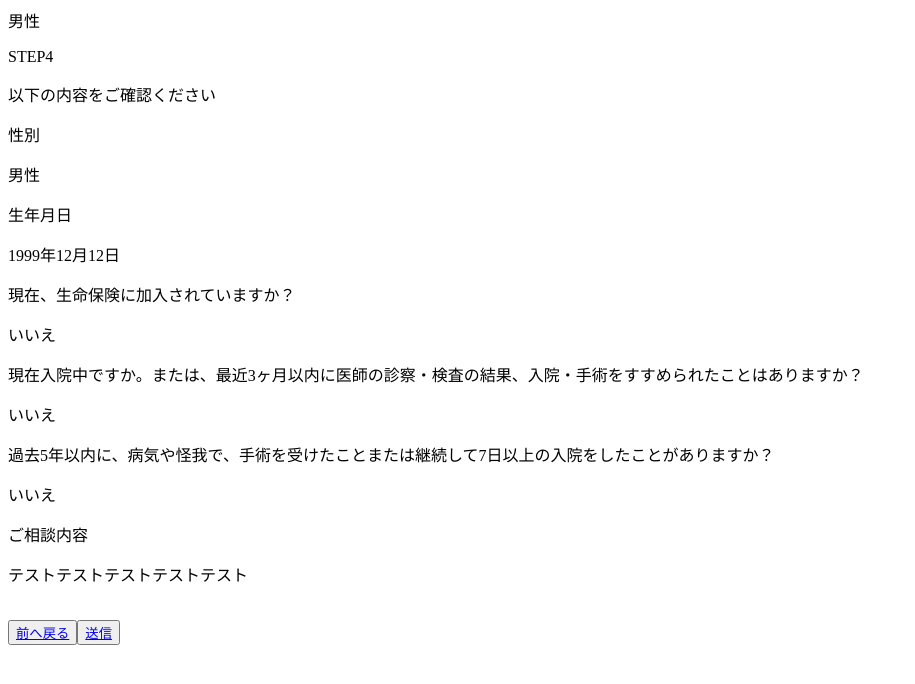
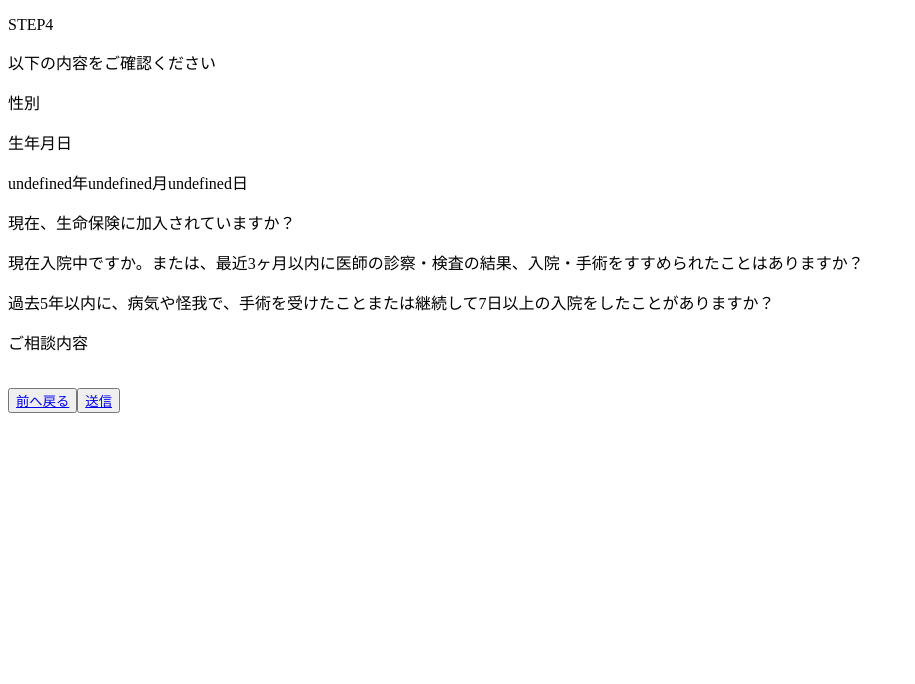
Before and after one commit to Hiroto-Iizuka/react-form-B, a React (Create React App) app: page /confirmation in a window 1280 px wide. Shown: the top 684 px of the page, without its empty margins (0-915 px from the left). Built offline with nearby package versions, Linux system fonts and the light colour scheme.

Commit message:
Basicページに回答のdispatch機能を実装

```diff
--- a/src/App.jsx
+++ b/src/App.jsx
@@ -4,14 +4,12 @@ import { Question } from './pages/Question';
 import { CounselingDetail } from './pages/CounselingDetail';
 import Confirmation from './pages/Confirmation';
 
-import { connect } from "react-redux";
+// import { connect } from "react-redux";
 
-function App({gender}) {
+function App() {
   return (
     <BrowserRouter>
-      <div className="App">
-        {gender}
-      </div>
+      <div className="App"></div>
       <Routes>
         <Route path="/" element={<Basic />} />
         <Route path="/question" element={<Question />} />
@@ -22,18 +20,18 @@ function App({gender}) {
   );
 }
 
-const mapStateToProps = (state) => {
-  return {
-    gender: state.gender,
-    birthYear: state.birthYear,
-    birthMonth: state.birthMonth,
-    birthDay: state.birthDay,
-    question1: state.question1,
-    question2: state.question2,
-    question3: state.question3,
-    counselingDetail: state.counselingDetail,
-  }
-}
+// const mapStateToProps = (state) => {
+//   return {
+//     gender: state.gender,
+//     birthYear: state.birthYear,
+//     birthMonth: state.birthMonth,
+//     birthDay: state.birthDay,
+//     question1: state.question1,
+//     question2: state.question2,
+//     question3: state.question3,
+//     counselingDetail: state.counselingDetail,
+//   }
+// }
 
-export default connect(mapStateToProps)(App);
-// export default App;
+// export default connect(mapStateToProps)(App);
+export default App;
--- a/src/index.js
+++ b/src/index.js
@@ -1,15 +1,10 @@
 import React from 'react';
 import ReactDOM from 'react-dom';
 import App from './App';
-import { Provider } from "react-redux";
-import store from "./store/index";
+// import { Provider } from "react-redux";
+// import store from "./reducers/index";
 
-ReactDOM.render(
-  <Provider store={store}>
-    <App />
-  </Provider>,
-  document.getElementById('root')
-);
+ReactDOM.render(<App />, document.getElementById('root'));
 
 // If you want to start measuring performance in your app, pass a function
 // to log results (for example: reportWebVitals(console.log))
--- a/src/pages/Basic.jsx
+++ b/src/pages/Basic.jsx
@@ -1,20 +1,36 @@
-import React, { useState } from "react";
+import React, { useReducer, useState } from "react";
 import { Link } from "react-router-dom";
 import { Gender } from "../components/Gender";
 import { BirthDate } from "../components/BirthDate";
 
-import { connect } from "react-redux";
+import reducer from '../reducers'
 
-export const Basic = ({ dispatch }) => {
+// import { connect } from "react-redux";
+
+export const Basic = () => {
+  const [state, dispatch] = useReducer(reducer, []);
   const [gender, setGender] = useState("男性");
 
   const [birthYear, setBirthYear] = useState();
   const [birthMonth, setBirthMonth] = useState();
   const [birthDay, setBirthDay] = useState();
 
-  const answerBasic = () => {
-    dispatch({ type: "ANSWERS", payload: gender });
+  const answerBasic = (e) => {
+    dispatch({
+      type: 'BASIC_ANSWERS',
+      gender,
+      birthYear,
+      birthMonth,
+      birthDay,
+    });
+    setGender('');
+    setBirthYear('');
+    setBirthMonth('');
+    setBirthDay('');
+    // state確認用
+    console.log(state)
   }
+
 
   return (
     <>
@@ -26,20 +42,22 @@ export const Basic = ({ dispatch }) => {
       <br />
       <button onClick={answerBasic}>更新</button>
       <div>
-        <button><Link to="/question">次へ進む</Link></button>
+        <button><Link to="/question" >次へ進む</Link></button>
       </div>
     </>
 
   )
 }
 
-const mapStateToProps = (state) => {
-  return {
-    gender: state.gender,
-    birthYear: state.birthYear,
-    birthMonth: state.birthMonth,
-    birthDay: state.birthDay,
-  }
-}
+// const mapStateToProps = (state) => {
+//   return {
+//     gender: state.gender,
+//     birthYear: state.birthYear,
+//     birthMonth: state.birthMonth,
+//     birthDay: state.birthDay,
+//   }
+// }
 
-export default connect(mapStateToProps)(Basic);
+// export default connect(mapStateToProps)(Basic);
+
+export default Basic;
--- a/src/pages/Confirmation.jsx
+++ b/src/pages/Confirmation.jsx
@@ -1,8 +1,11 @@
-import React from "react";
-import { connect } from "react-redux";
+import React, { useReducer, useState } from "react";
+// import { connect } from "react-redux";
 import { Link } from "react-router-dom";
+import reducer from '../reducers'
 
 export const Confirmation = ({ gender, birthYear, birthMonth, birthDay, question1, question2, question3, counselingDetail }) => {
+  const [state, dispatch] = useReducer(reducer, []);
+
   return (
     <>
       <div>
@@ -11,7 +14,8 @@ export const Confirmation = ({ gender, birthYear, birthMonth, birthDay, question
       </div>
       <div>
         <p>性別</p>
-        <p>{gender}</p>
+        <p>{state.gender}</p>
+        <p>{state}</p>
       </div>
       <div>
         <p>生年月日</p>
@@ -42,17 +46,19 @@ export const Confirmation = ({ gender, birthYear, birthMonth, birthDay, question
   )
 }
 
-const mapStateToProps = (state) => {
-  return {
-    gender: state.gender,
-    birthYear: state.birthYear,
-    birthMonth: state.birthMonth,
-    birthDay: state.birthDay,
-    question1: state.question1,
-    question2: state.question2,
-    question3: state.question3,
-    counselingDetail: state.counselingDetail,
-  }
-}
+// const mapStateToProps = (state) => {
+//   return {
+//     gender: state.gender,
+//     birthYear: state.birthYear,
+//     birthMonth: state.birthMonth,
+//     birthDay: state.birthDay,
+//     question1: state.question1,
+//     question2: state.question2,
+//     question3: state.question3,
+//     counselingDetail: state.counselingDetail,
+//   }
+// }
 
-export default connect(mapStateToProps)(Confirmation);
+// export default connect(mapStateToProps)(Confirmation);
+
+export default Confirmation;
--- /dev/null
+++ b/src/reducers/index.js
@@ -0,0 +1,34 @@
+// import { createStore } from "redux";
+// import { Basic } from '../pages/Basic';
+// import { Question } from '../pages/Question';
+// import { CounselingDetail } from '../pages/CounselingDetail';
+
+const initialState = {
+  gender: "男性",
+  birthYear: "1999",
+  birthMonth: "12",
+  birthDay: "12",
+  question1: "いいえ",
+  question2: "いいえ",
+  question3: "いいえ",
+  counselingDetail: "テストテストテストテストテスト",
+};
+
+const answers = (state = initialState, action) => {
+  switch (action.type) {
+    case 'BASIC_ANSWERS':
+      const basicAnswers = {
+        gender: state.gender = action.gender,
+        birthYear: state.birthYear = action.birthYear,
+        birthMonth:  state.birthMonth = action.birthMonth,
+        birthDay:  state.birthDay = action.birthDay
+      }
+      return [...state, {...basicAnswers}]
+    default:
+      return state;
+  }
+};
+
+// const store = createStore(reducer);
+
+export default answers;
--- a/src/store/index.js
+++ /dev/null
@@ -1,37 +0,0 @@
-import { createStore } from "redux";
-import { Basic } from '../pages/Basic';
-import { Question } from '../pages/Question';
-import { CounselingDetail } from '../pages/CounselingDetail';
-
-const initialState = {
-  gender: "男性",
-  birthYear: "1999",
-  birthMonth: "12",
-  birthDay: "12",
-  question1: "いいえ",
-  question2: "いいえ",
-  question3: "いいえ",
-  counselingDetail: "テストテストテストテストテスト",
-};
-
-const reducer = (state = initialState, action, payload) => {
-  switch (action.type) {
-    case 'ANSWERS':
-      return {
-        gender: state.gender = payload,
-        birthYear: state.birthYear = Basic.birthYear,
-        birthMonth: state.birthMonth = Basic.birthMonth,
-        birthDay: state.birthDay = Basic.birthDay,
-        question1: state.question1 = Question.question,
-        question2: state.question2 = Question.question2,
-        question3: state.question3 = Question.question3,
-        counselingDetail: state.counselingDetail = CounselingDetail,
-      }
-    default:
-      return state;
-  }
-};
-
-const store = createStore(reducer);
-
-export default store;
```
